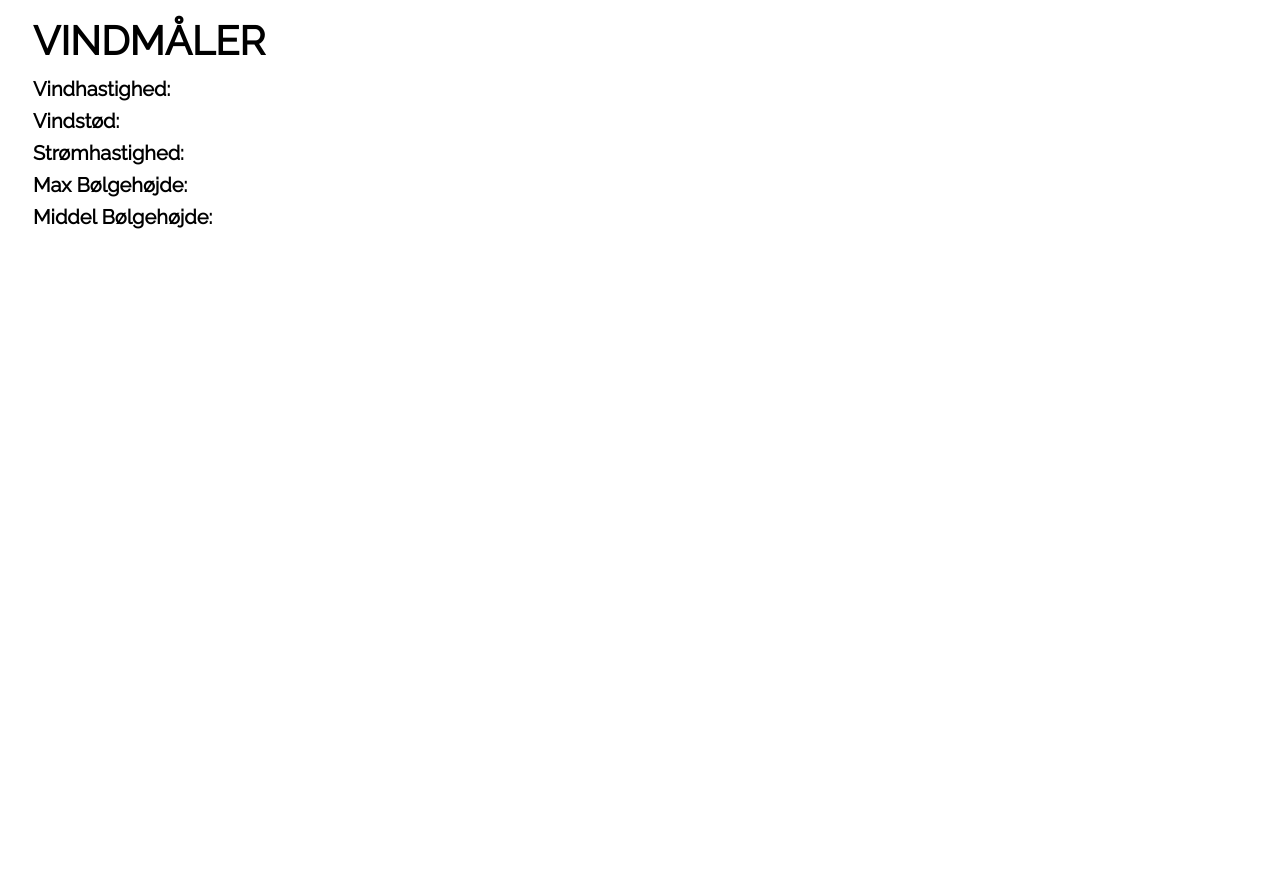
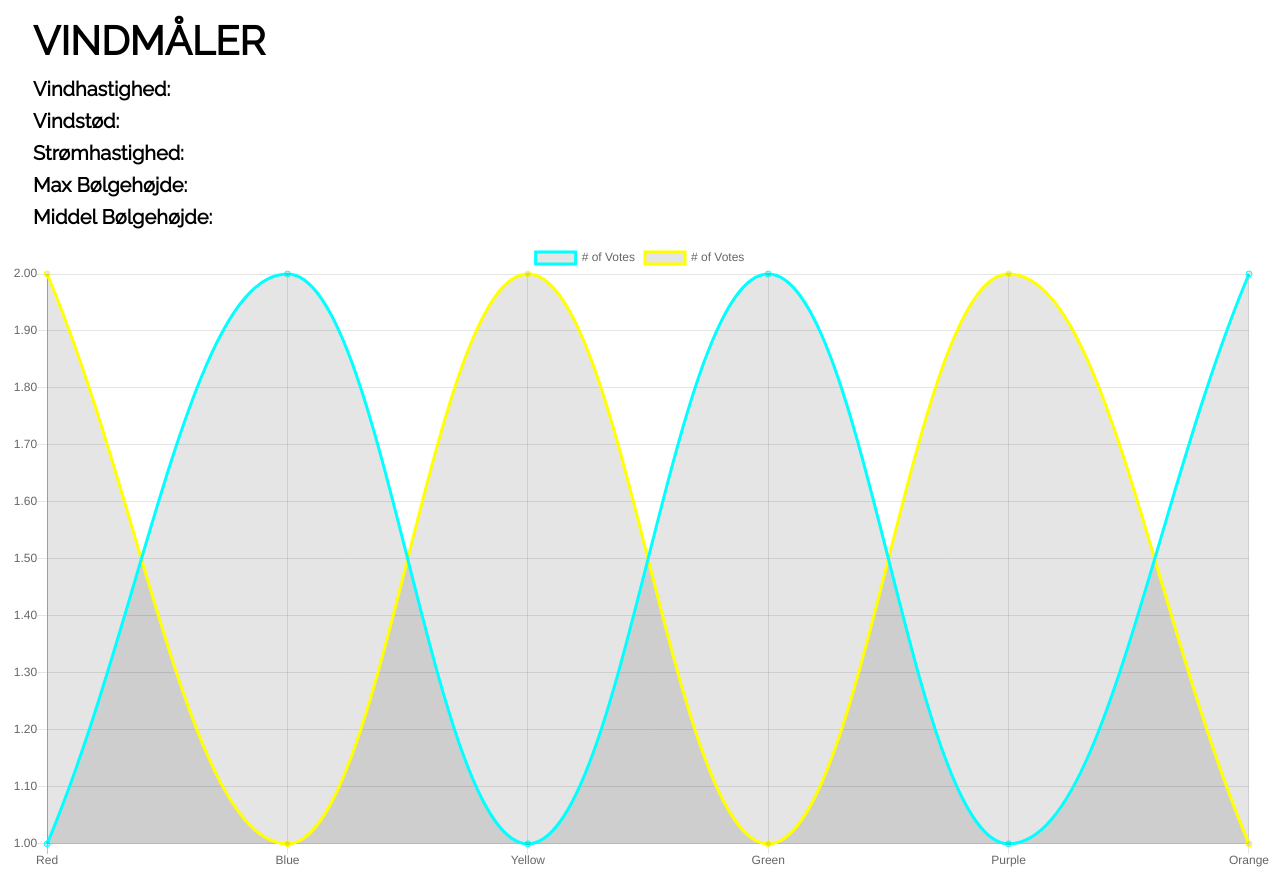
Before and after one commit to Neaxic/Vejrstation---Firebase, a website with bundled scripts: page client/index.html in a window 1280 px wide. Before the commit the page ends 800 px from the top, so only its background shows below. Built offline with nearby package versions, Linux system fonts and the light colour scheme; no server answers.

Commit message:
Problems with firebase - Timed based documents

```diff
--- a/client/app.js
+++ b/client/app.js
@@ -1,3 +1,5 @@
+
+
 // Your web app's Firebase configuration
 var firebaseConfig = {
     apiKey: "AIzaSyBvALJL9vDdUb51JJfLG94548kBc0mEilE",
@@ -13,8 +15,14 @@ var firebaseConfig = {
 firebase.initializeApp(firebaseConfig);
 firebase.analytics();
 var firestore = firebase.firestore();
-const docRef = firestore.doc("vindMaaler/vindData");
 
+
+
+
+
+
+const docRef = firestore.doc("vindMaaler/");
+console.log("vindMaaler/"+Date.now().toString());
 
 const vindhastighed_header = document.querySelector("#vindhastighed");
 const vindstød_header = document.querySelector("#vindstød");
@@ -86,3 +94,28 @@ getRealtimeUpdates = function () {
 }
 
 getRealtimeUpdates();
+
+
+
+
+var ctx = document.getElementById('myChart').getContext('2d');
+var myChart = new Chart(ctx, {
+    type: 'line',
+    data: {
+        labels: ['Red', 'Blue', 'Yellow', 'Green', 'Purple', 'Orange'],
+        datasets: [
+            {
+                label: '# of Votes',
+                borderColor: `rgb(0,255,255,255)`,
+                data: [1,2,1,2,1,2],
+            } ,
+            {
+                label: '# of Votes',
+                borderColor: `rgb(255,255,0,255)`,
+                data: [2,1,2,1,2,1],
+        }]},
+
+
+    options:{}
+
+});
--- a/client/index.html
+++ b/client/index.html
@@ -5,6 +5,7 @@
     <meta charset="UTF-8">
     <meta name="viewport" content="width=device-width, initial-scale=1.0">
     <meta http-equiv="X-UA-Compatible" content="ie=edge">
+
 
     <script src="https://www.gstatic.com/firebasejs/7.6.1/firebase-app.js"></script>
     <script src="https://www.gstatic.com/firebasejs/7.6.1/firebase-firestore.js"></script>
@@ -35,7 +36,7 @@
 
 
     </div>
-    <script src="app.js"></script>
+
 
 
 
@@ -44,6 +45,14 @@
 ***Manuel load buttom: <button id="loadButton">Load</button>
 -->
 
+
+
+<canvas id="myChart"></canvas>
+<script src="https://cdn.jsdelivr.net/npm/chart.js@2.8.0"></script>
+
+
+<script src="app.js"></script>
+
 </body>
 
 </html>
--- a/package.json
+++ b/package.json
@@ -17,6 +17,7 @@
   },
   "homepage": "https://github.com/Neaxic/Vejrstation---Firebase#readme",
   "dependencies": {
+    "chart.js": "^2.9.3",
     "cheerio": "^1.0.0-rc.3",
     "cron": "^1.8.2",
     "firebase-admin": "^8.9.2",
--- a/server/cronDemo.js
+++ b/server/cronDemo.js
@@ -1,5 +1,5 @@
 var CronJob = require('cron').CronJob;
-var job = new CronJob('*/7 * * * * *',function() {
+var job = new CronJob('*/10 * * * * *',function() {
     console.log(new Date().toISOString());
 
 }, null, true, 'America/Los_Angeles')
```
Also changed, not shown: 1 other file.
